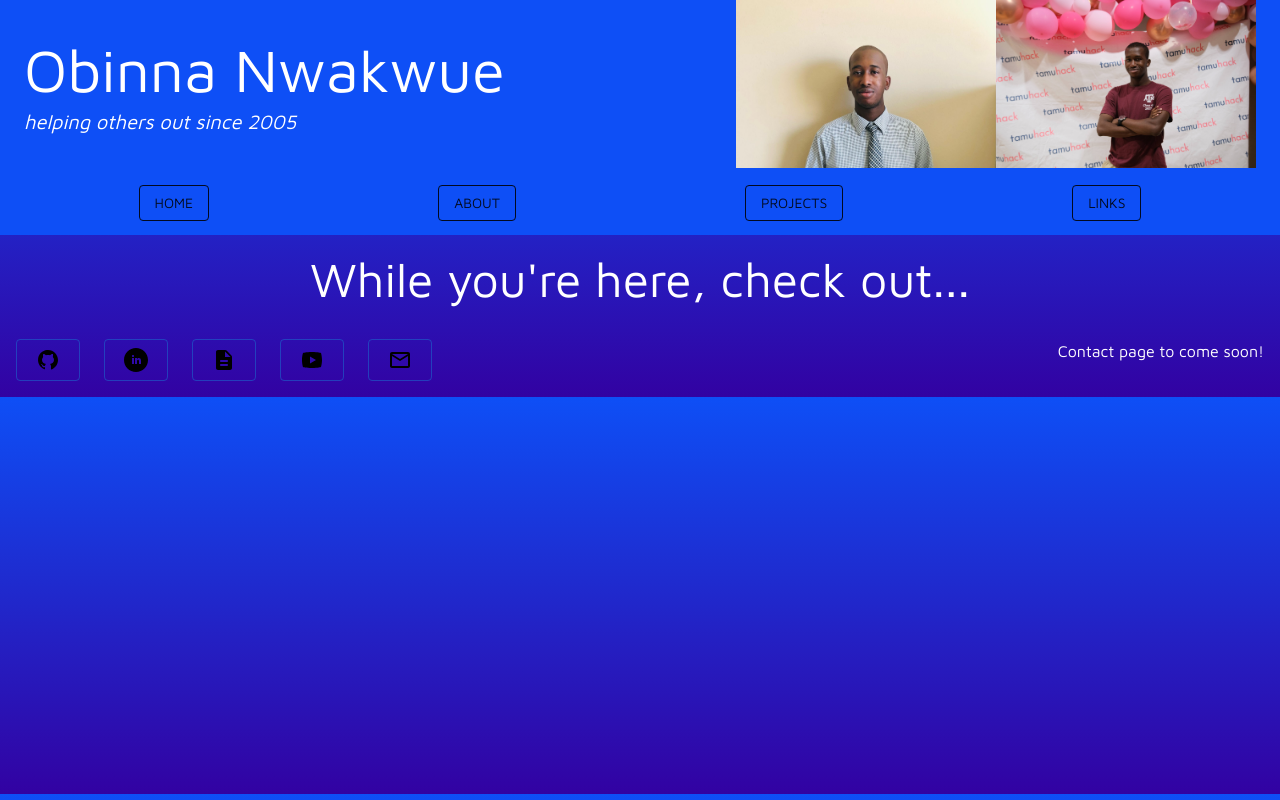
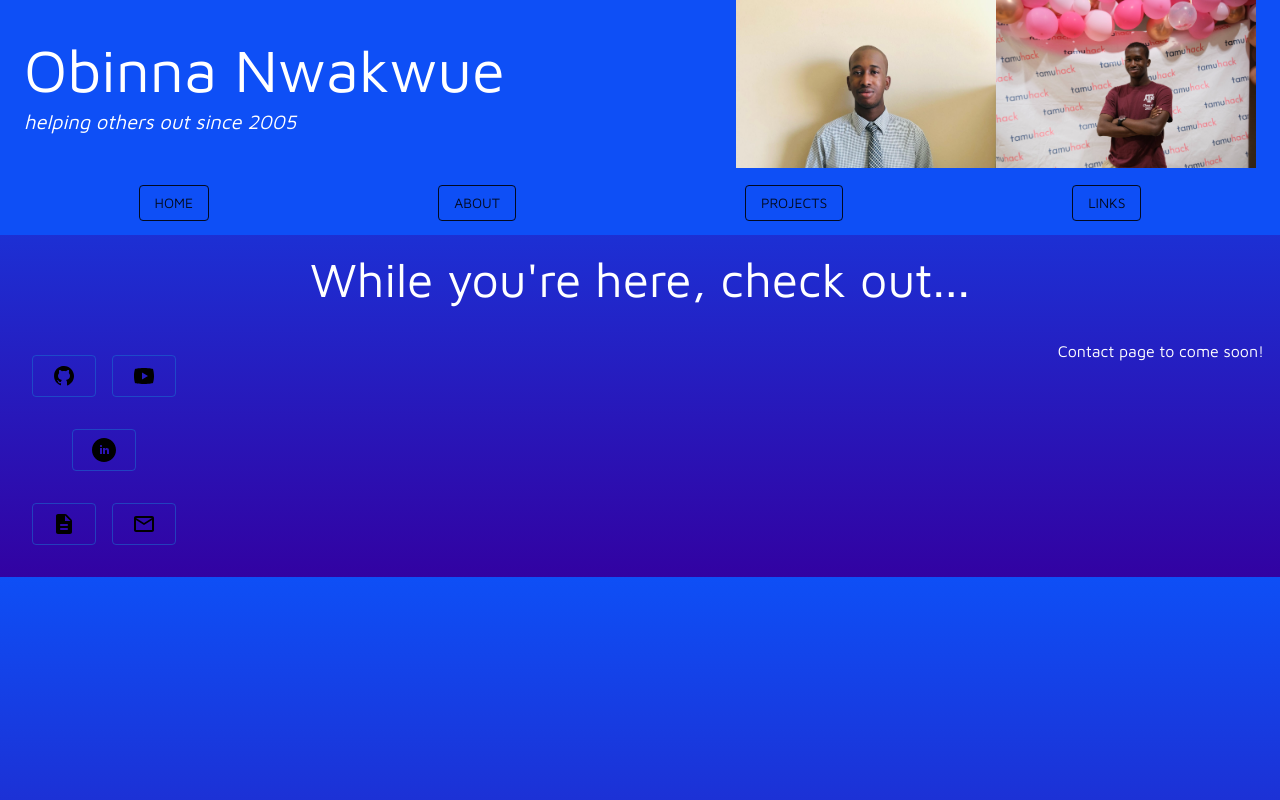
Before and after one commit to obinnanprogrammed/Website, a React (Create React App) app: page /links in a window 1280 px wide. Built offline with nearby package versions, Linux system fonts and the light colour scheme.

Commit message:
changing button layout on links

```diff
--- a/src/components/LinkComp.js
+++ b/src/components/LinkComp.js
@@ -10,6 +10,7 @@ function LinkComp({ icon: Icon, title, link, backgroundcolor }) {
             alignItems: 'center',
             overflow: 'hidden',
             padding: '8px',
+            margin: '8px',
             transition: 'width 0.3s, padding 0.3s',
             width: '40px',
             '&:hover': {
--- a/src/components/Links.js
+++ b/src/components/Links.js
@@ -16,8 +16,19 @@ function Links() {
             <Header />
             <Typography m={2} style={{ color: "white", textAlign: "center" }} variant="h3">While you're here, check out...</Typography>
             <Box sx={{ display: "flex", flexDirection: "row", justifyContent: "space-between" }}>
-                <Box m={2}>
-                    <Grid container spacing={3}>
+                <Box m={2} sx={{ display: "flex", flexDirection: "column", justifyContent: "space-between", alignItems: "center" }}>
+                    <Box sx={{ display: "flex", flexDirection: "row", justifyContent: "space-around", alignItems: "center", padding: '8px' }}>
+                        <LinkComp icon={Github} title="Github" link="https://www.github.com/obinnanprogrammed" backgroundcolor="white" />
+                        <LinkComp icon={Youtube} title="Youtube" link="https://www.youtube.com/channel/UC68UbNT1KakmlH7I4SrSXhA" backgroundcolor="red" />
+                    </Box>
+                    <Box sx={{alignItems: "center", padding: '8px'}}>
+                        <LinkComp icon={LinkedIn} title="LinkedIn" link="https://www.linkedin.com/in/obinwa05" backgroundcolor="inherit" />
+                    </Box>
+                    <Box sx={{ display: "flex", flexDirection: "row", justifyContent: "space-around", alignItems: "center", padding: '8px' }}>
+                        <LinkComp icon={Resume} title="Resume" link="https://drive.google.com/file/d/1RMiHkp0b16b2tCQ-0u13b5eQYZttUyL4/view?usp=sharing" backgroundcolor="inherit" />
+                        <LinkComp icon={Email} title="Email" link="mailto:obinnanwakwue10@gmail.com" backgroundcolor="inherit" />
+                    </Box>
+                    {/* <Grid container spacing={3} flexDirection="column">
                         <Grid item>
                             <LinkComp icon={Github} title="Github" link="https://www.github.com/obinnanprogrammed" backgroundcolor="white" />
                         </Grid>
@@ -33,7 +44,7 @@ function Links() {
                         <Grid item>
                             <LinkComp icon={Email} title="Email" link="mailto:obinnanwakwue10@gmail.com" backgroundcolor="inherit" />
                         </Grid>
-                    </Grid>
+                    </Grid> */}
                 </Box>
                 <Box m={2}>
                     <Typography variant="body1">
```
